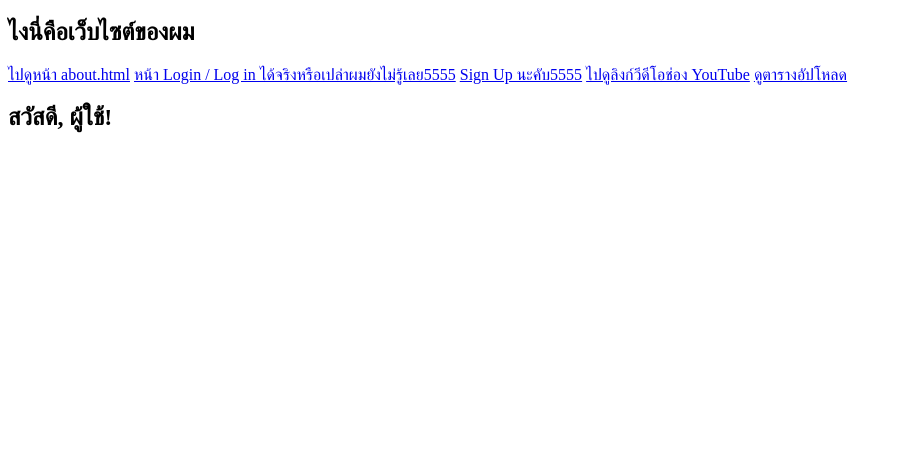
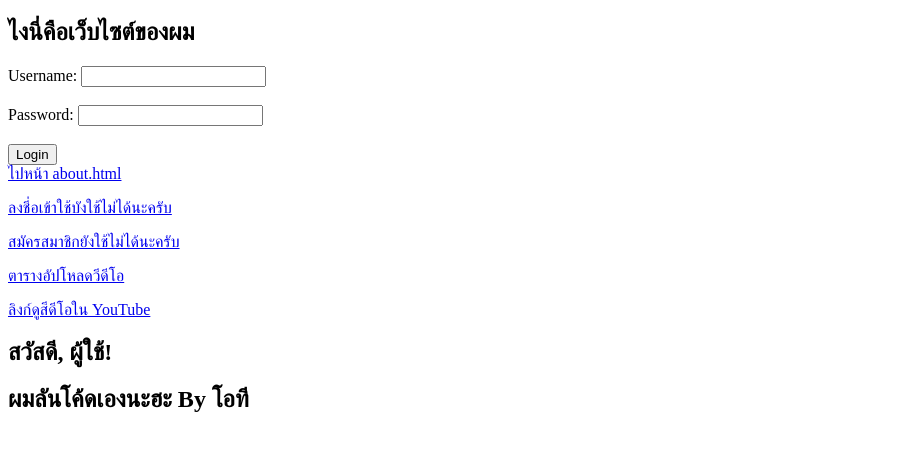
Before and after one commit to OT55555/WebsiteHaHa, a plain HTML site: page index.html in a window 1280 px wide. Shown: the part 61-512 px from the top of the page, without its empty margins (0-902 px from the left). Drawn offline with Linux system fonts and the light colour scheme.

Commit message:
Add files via upload

```diff
--- a/index.html
+++ b/index.html
@@ -6,15 +6,35 @@
     <title>My Website</title>
     <h1>Welcome To Website</h1>
     <h2>ไงนี่คือเว็บไซต์ของผม</h2>
-    <a href="about.html">ไปดูหน้า about.html</a>
-    <a href="login.html">หน้า Login / Log in ได้จริงหรือเปล่าผมยังไม่รู้เลย5555</a>
-    <a href="signup.html">Sign Up นะคับ5555</a>
-    <a href="video.html">ไปดูลิงก์วีดีโอช่อง YouTube</a>
-    <a href="tableuploadvideo.html">ดูตารางอัปโหลด</a>
+
+    <form action="index.html" method="get">
+        Username: <input type="text" name="username"><br><br>
+        Password: <input type="password" name="password"><br><br>
+        <input type="submit" value="Login">
+    </form>
+
+</body>
+</html>
+
+   <a href="about.html">ไปหน้า about.html</a>
+</p>
+<p>
+    <a href="login.html">ลงชี่อเข้าใช้บังใช้ไม่ได้นะครับ</a>
+</p>
+<p>
+    <a href="signup.html">สมัครสมาชิกยังใช้ไม่ได้นะครับ</a>
+</p>
+<p>
+    <a href="tableuploadvideo.html">ตารางอัปโหลดวีดีโอ</a>
+</p>
+<a>
+    <a href="video.html">ลิงก์ดูสีดีโอใน YouTube</a>
     <!DOCTYPE html>
 <html>
 <head>
     <h2>สวัสดี, <span id="username">ผู้ใช้</span>!</h2>
+
+<h2>ผมลันโค้ดเองนะฮะ By โอที</h2>
 
 </body>
 </html>
```
Also changed, not shown: about.html (+13 -5 lines).
